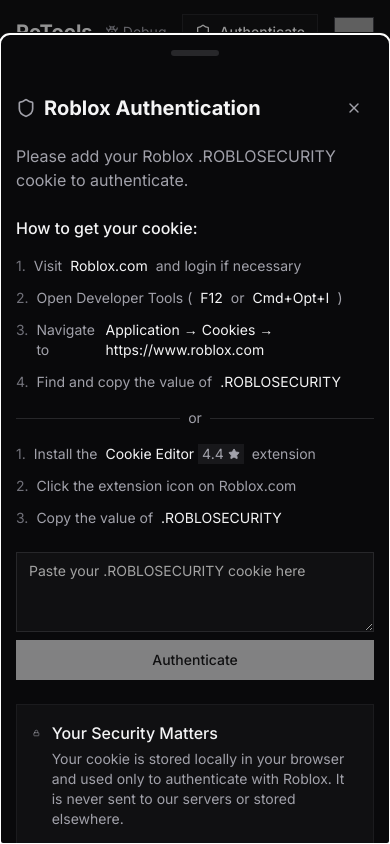
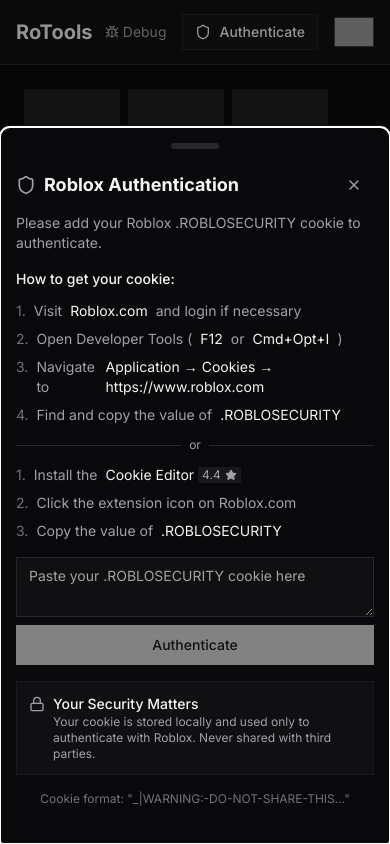
Before and after one commit to ripgrim/RoTools-Trader, a Next.js app: page / in a window 390 px wide. Built offline with nearby package versions, Linux system fonts and the light colour scheme; grey boxes are pictures that could not be loaded.

Commit message:
Fix auth drawer height

```diff
--- a/components/auth/roblox-auth-dialog.tsx
+++ b/components/auth/roblox-auth-dialog.tsx
@@ -165,10 +165,6 @@ export function RobloxAuthDialog({ open, onOpenChange }: RobloxAuthDialogProps)
           </div>
         </div>
       </div>
-
-      <div className="text-xs text-zinc-500 text-center">
-        <span>Ensure you're using the correct cookie format starting with "_|WARNING:-DO-NOT-SHARE-THIS"</span>
-      </div>
     </div>
   );
 
@@ -177,15 +173,15 @@ export function RobloxAuthDialog({ open, onOpenChange }: RobloxAuthDialogProps)
       <Drawer.Root open={open} onOpenChange={handleOpenChange}>
         <Drawer.Portal>
           <Drawer.Overlay className="fixed inset-0 bg-black/40" />
-          <Drawer.Content className="bg-zinc-950 flex flex-col rounded-t-[10px] h-[96vh] mt-24 fixed bottom-0 left-0 right-0">
-            <div className="px-4 sm:px-6 py-4 bg-zinc-950 rounded-t-[10px] flex-1 overflow-auto">
-              <div className="mx-auto w-12 h-1.5 flex-shrink-0 rounded-full bg-zinc-800 mb-8" />
+          <Drawer.Content className="bg-zinc-950 flex flex-col rounded-t-[10px] h-[85vh] mt-[15vh] fixed bottom-0 left-0 right-0">
+            <div className="px-4 py-4 bg-zinc-950 rounded-t-[10px] flex-1 overflow-auto">
+              <div className="mx-auto w-12 h-1.5 flex-shrink-0 rounded-full bg-zinc-800 mb-4" />
 
               <div className="max-w-md mx-auto">
-                <div className="flex items-center justify-between mb-4">
+                <div className="flex items-center justify-between mb-2">
                   <div className="flex items-center gap-2">
                     <Shield className="w-5 h-5 text-zinc-400" />
-                    <h2 className="text-xl font-bold text-zinc-100">Roblox Authentication</h2>
+                    <h2 className="text-lg font-bold text-zinc-100">Roblox Authentication</h2>
                   </div>
                   <Button
                     variant="ghost"
@@ -197,11 +193,80 @@ export function RobloxAuthDialog({ open, onOpenChange }: RobloxAuthDialogProps)
                   </Button>
                 </div>
 
-                <p className="text-zinc-400 mb-6">
+                <p className="text-zinc-400 mb-4 text-sm">
                   Please add your Roblox .ROBLOSECURITY cookie to authenticate.
                 </p>
 
-                {content}
+                <div className="space-y-4">
+                  {/* Instructions - More compact for mobile */}
+                  <div className="space-y-3">
+                    <h3 className="font-medium text-zinc-100 text-sm">How to get your cookie:</h3>
+                    <ol className="space-y-2 text-sm text-zinc-400">
+                      <li className="flex gap-2"><span className="text-zinc-500">1.</span>Visit <span className="text-zinc-100">Roblox.com</span> and login if necessary</li>
+                      <li className="flex gap-2"><span className="text-zinc-500">2.</span>Open Developer Tools (<span className="text-zinc-100">F12</span> or <span className="text-zinc-100">Cmd+Opt+I</span>)</li>
+                      <li className="flex gap-2"><span className="text-zinc-500">3.</span>Navigate to <span className="text-zinc-100">Application → Cookies → https://www.roblox.com</span></li>
+                      <li className="flex gap-2"><span className="text-zinc-500">4.</span>Find and copy the value of <span className="text-zinc-100">.ROBLOSECURITY</span></li>
+                    </ol>
+                    <div className="flex items-center gap-2">
+                      <div className="h-[1px] w-full bg-zinc-800" />
+                      <span className="text-zinc-400 text-xs">or</span>
+                      <div className="h-[1px] w-full bg-zinc-800" />
+                    </div>
+
+                    <ol className="space-y-2 text-sm text-zinc-400">
+                      <li className="flex gap-2">
+                        <span className="text-zinc-500">1.</span>
+                        Install the <a href="https://chromewebstore.google.com/detail/cookie-editor/hlkenndednhfkekhgcdicdfddnkalmdm" target="_blank" rel="noopener noreferrer" className="text-zinc-100 flex flex-row items-center gap-1">
+                          Cookie Editor <span className="text-zinc-400 text-xs bg-zinc-900 px-1 rounded-none flex flex-row items-center gap-1">4.4 <Star className="w-3 h-3 fill-zinc-400 stroke-zinc-400" /></span>
+                        </a>
+                      </li>
+                      <li className="flex gap-2"><span className="text-zinc-500">2.</span>Click the extension icon on Roblox.com</li>
+                      <li className="flex gap-2"><span className="text-zinc-500">3.</span>Copy the value of <span className="text-zinc-100">.ROBLOSECURITY</span></li>
+                    </ol>
+                  </div>
+
+                  {error && (
+                    <Alert variant="destructive" className="bg-red-950/20 border-red-900/50 text-red-200 py-2">
+                      <AlertCircle className="h-4 w-4" />
+                      <AlertDescription>{error}</AlertDescription>
+                    </Alert>
+                  )}
+
+                  <div className="flex flex-col gap-2">
+                    <Textarea
+                      placeholder="Paste your .ROBLOSECURITY cookie here"
+                      className="w-full min-h-[60px] bg-zinc-900/50 border-zinc-800 focus:ring-offset-zinc-950 text-sm"
+                      value={cookie}
+                      onChange={handleCookieChange}
+                      disabled={isSubmitting}
+                    />
+                    <Button
+                      variant="default"
+                      className="w-full"
+                      onClick={handleSubmit}
+                      disabled={isSubmitting || !cookie.trim()}
+                    >
+                      {buttonContent}
+                    </Button>
+                  </div>
+
+                  {/* Security Notice - More compact for mobile */}
+                  <div className="p-3 bg-zinc-900/50 rounded-none border border-zinc-800/50">
+                    <div className="flex items-start gap-2">
+                      <Lock className="w-4 h-4 text-zinc-400 mt-0.5 flex-shrink-0" />
+                      <div>
+                        <h4 className="font-medium text-zinc-100 text-sm">Your Security Matters</h4>
+                        <p className="text-xs text-zinc-400">
+                          Your cookie is stored locally and used only to authenticate with Roblox. Never shared with third parties.
+                        </p>
+                      </div>
+                    </div>
+                  </div>
+
+                  <div className="text-xs text-zinc-500 text-center">
+                    <span>Cookie format: "_|WARNING:-DO-NOT-SHARE-THIS..."</span>
+                  </div>
+                </div>
               </div>
             </div>
           </Drawer.Content>
```
